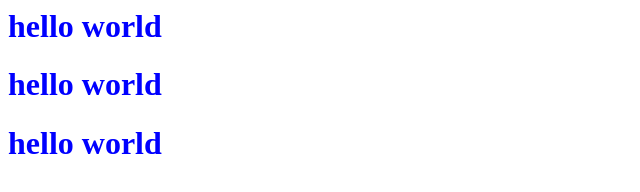
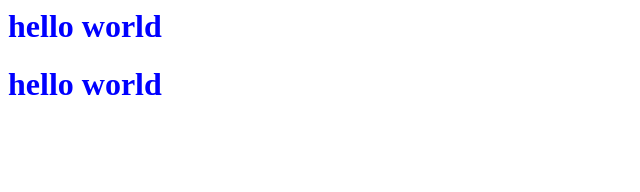
Before and after one commit to makinotakumi/tmp, a plain HTML site: page index.html in a window 1280 px wide. Shown: the whole page, without its empty margins (0-640 px from the left). Drawn offline with Linux system fonts and the light colour scheme.

Commit message:
Update index.html
リモートリポジトリを直接修正

```diff
--- a/index.html
+++ b/index.html
@@ -1,3 +1,2 @@
 <h1 style="color:blue">hello world</h1>
 <h1 style="color:blue">hello world</h1>
-<h1 style="color:blue">hello world</h1>
```
